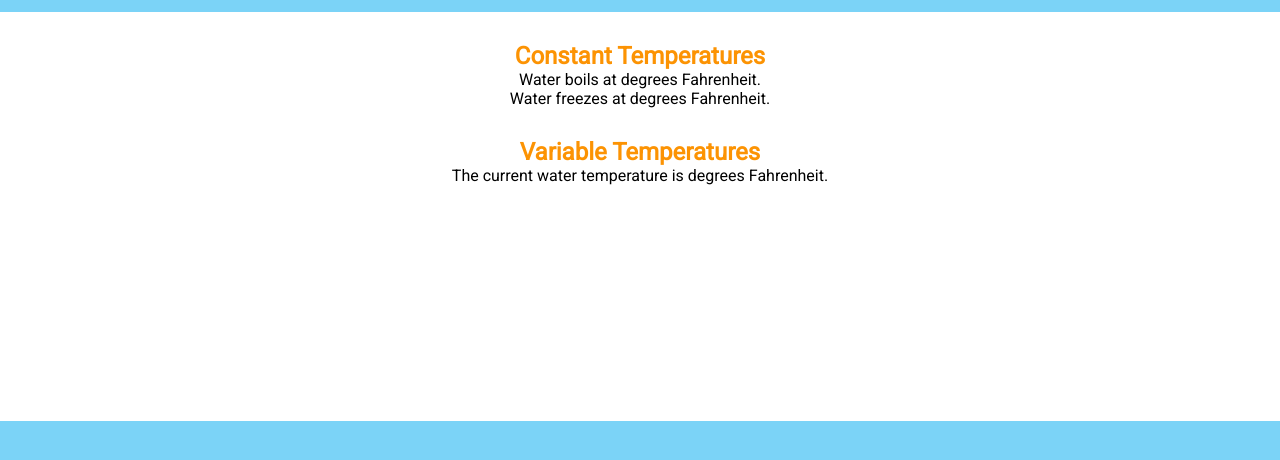
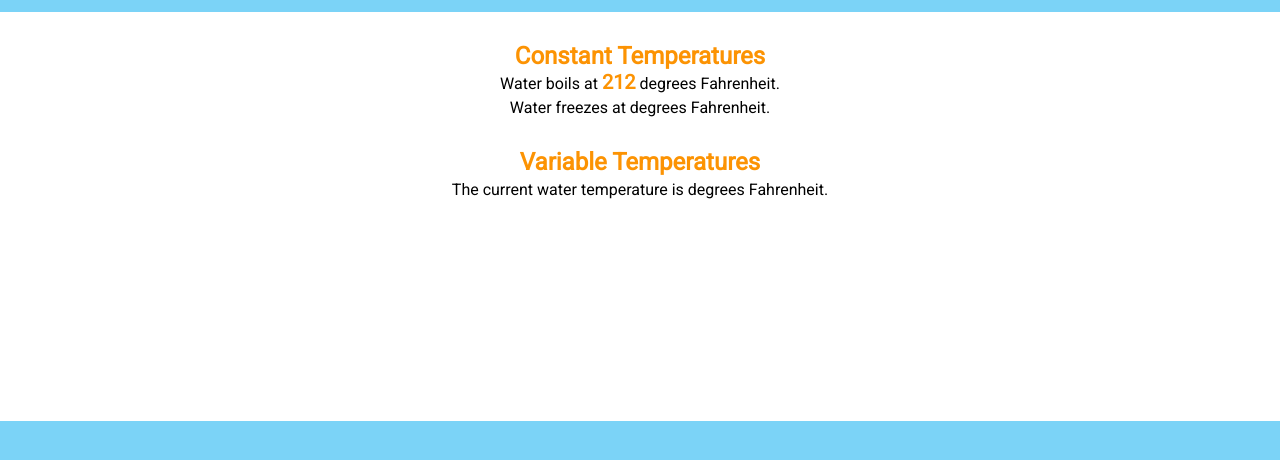
Before and after one commit to cjfaulk/m10-hw10-faulk-cj, a website: page index.html in a window 1280 px wide. Shown: the part 198-658 px from the top of the page. Drawn offline with Linux system fonts and the light colour scheme.

Commit message:
Complete part i - print 212

```diff
--- a/lib/main.js
+++ b/lib/main.js
@@ -1,2 +1,9 @@
-// It is always helpful to use comments in your code!
 "use strict";
+
+// Print 212 using an arrow function
+
+var boilingF;
+boilingF = function boilingF() {
+  return "212";
+};
+document.getElementById("boiling-temp").innerHTML = boilingF();
--- a/main.css
+++ b/main.css
@@ -49,6 +49,11 @@ main h2, main span {
   color: #fc9303;
 }
 
+main span {
+  font-weight: bold;
+  font-size: 1.25rem;
+}
+
 #constant {
   margin: 30px 0;
 }
--- a/src/main.js
+++ b/src/main.js
@@ -1 +1,5 @@
-// It is always helpful to use comments in your code!
+// Print 212 using an arrow function
+
+var boilingF;
+boilingF = () => "212";
+document.getElementById("boiling-temp").innerHTML = boilingF();
```
Also changed, not shown: 1 other file.
